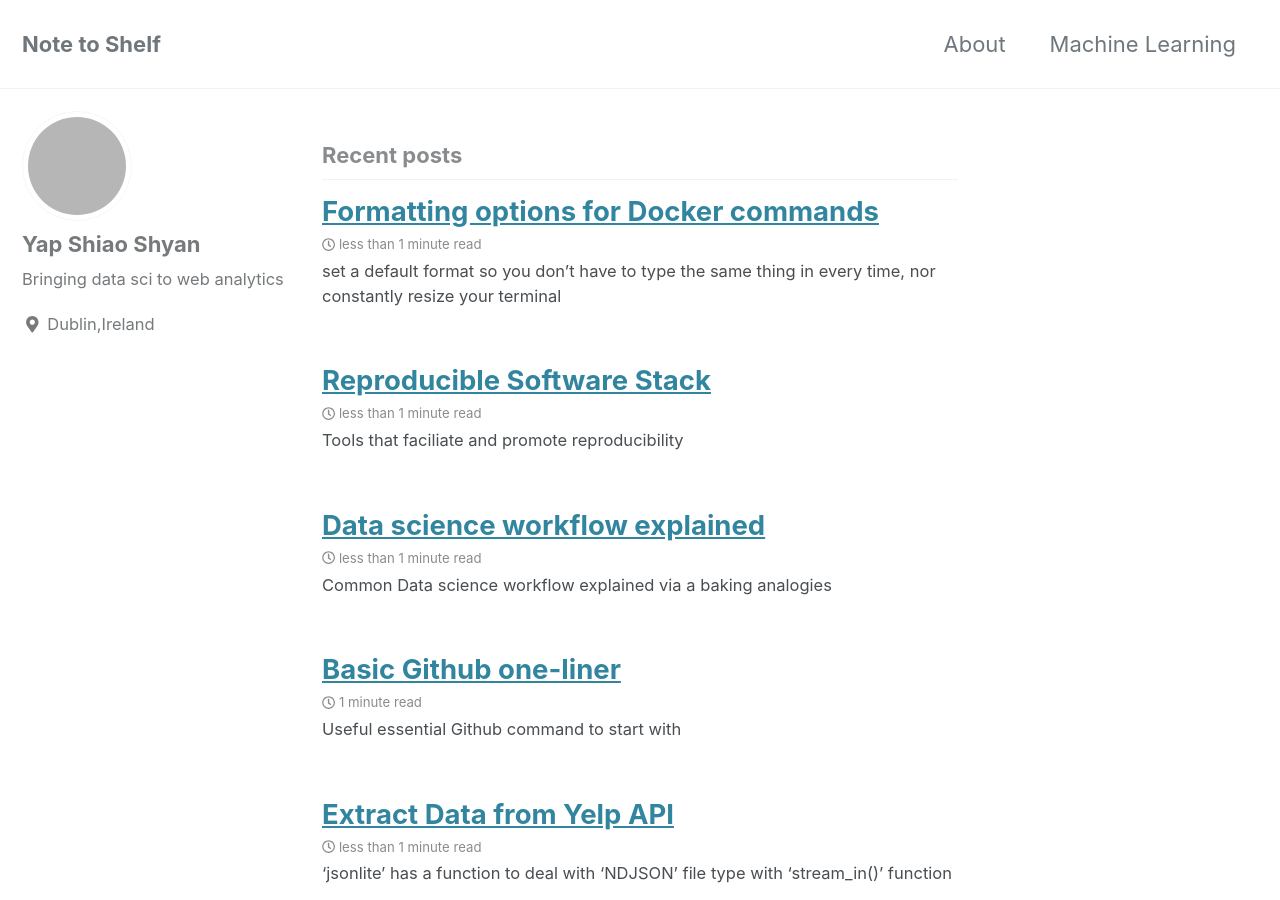
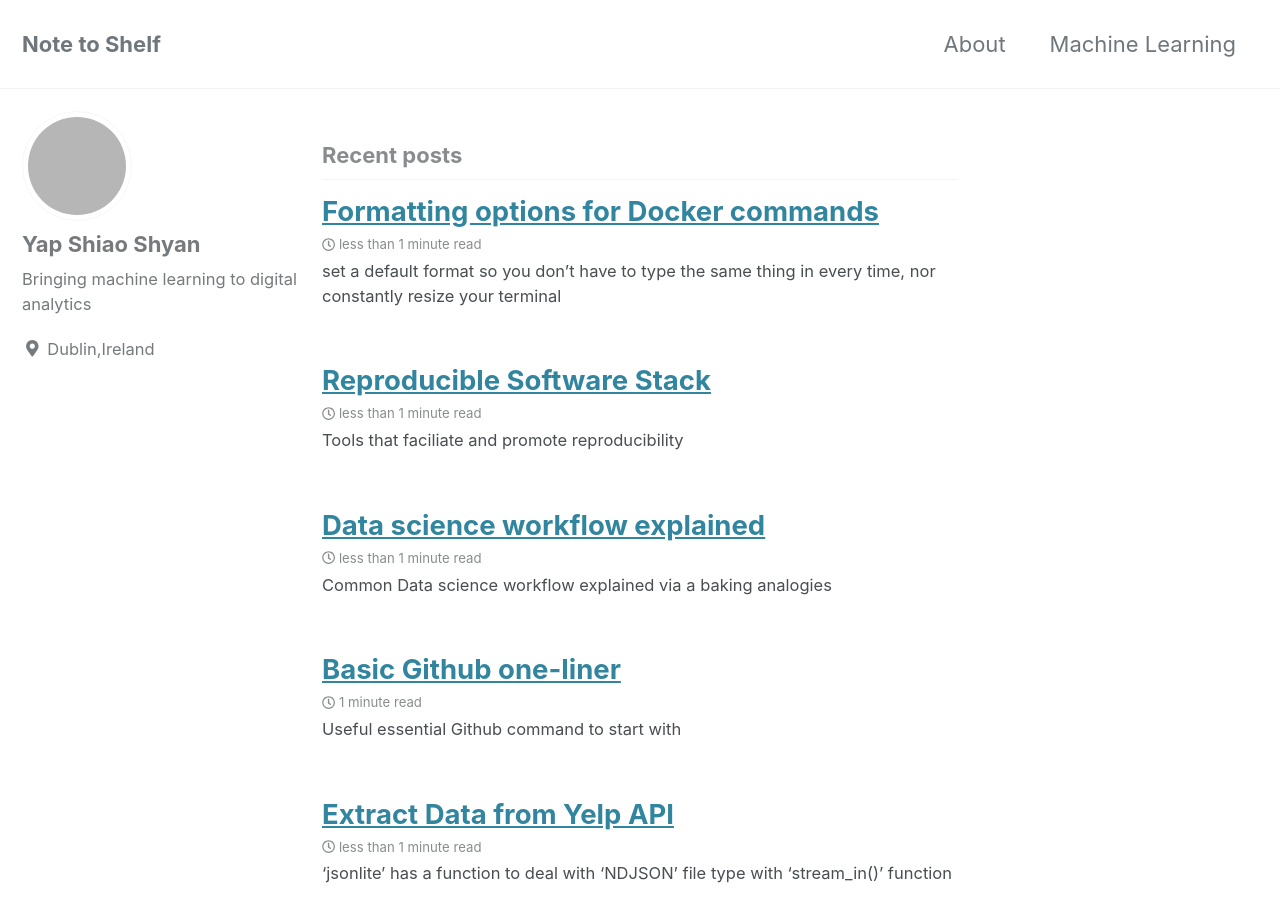
Before and after one commit to mryap/mryap.github.io, a Jekyll site: the page built from index.html, in a window 1280 px wide and 900 px high. Built offline with Jekyll 4.4.1, drawn with Linux system fonts in a browser that asks for light colours; cached includes are drawn as plain includes; nearby versions of some CDN libraries; the list of posts is cut into pages by our own code; grey boxes are pictures that could not be loaded.

Commit message:
update description

```diff
--- a/_config.yml
+++ b/_config.yml
@@ -105,7 +105,7 @@ analytics:
 author:
   name             : "Yap Shiao Shyan"
   avatar           : "https://s.gravatar.com/avatar/282865eadd5ccc5a801ac7b1fa519855?s=80" # path of avatar image, e.g. "/assets/images/bio-photo.jpg"
-  bio              : "Bringing data sci to web analytics"
+  bio              : "Bringing machine learning to digital analytics"
   location         : "Dublin,Ireland"
   email            :
   links:
```
